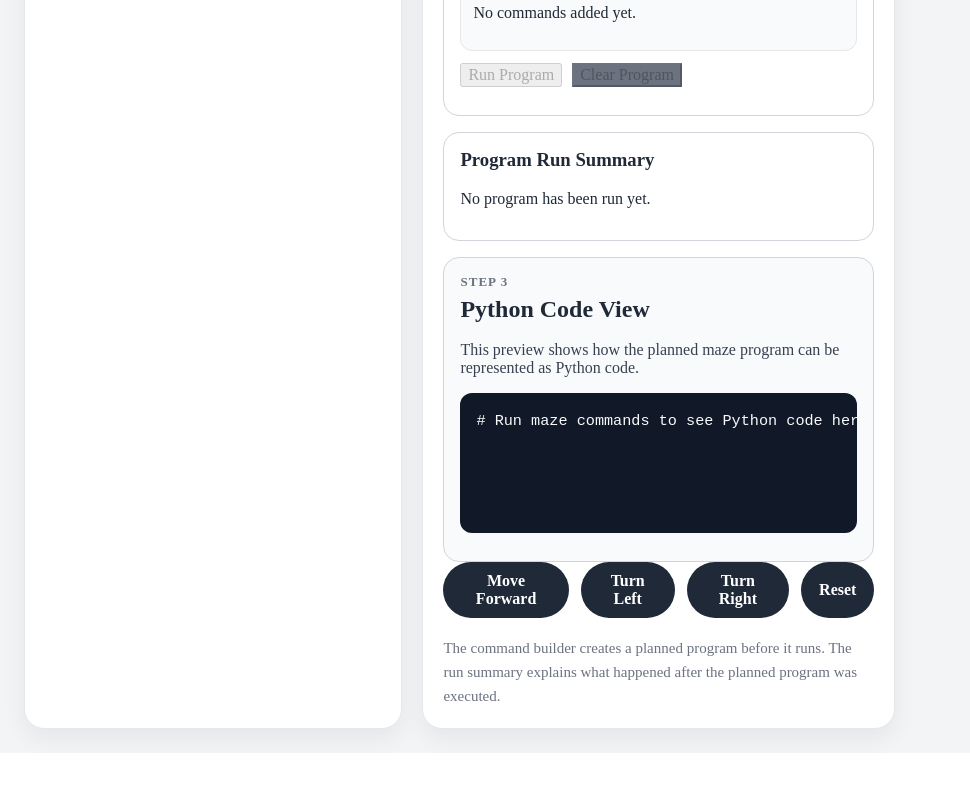
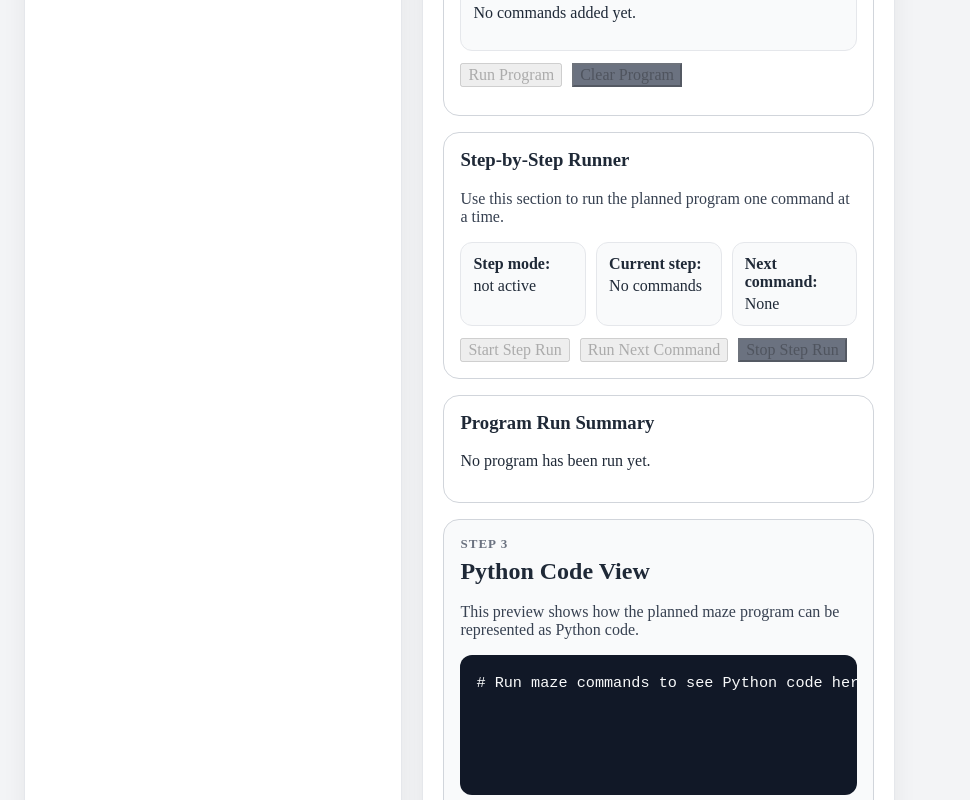
Before and after one commit to Arsal-Abbas-dev/scratch-bridge, a React (Vite) app: page / in a window 1280 px wide. Shown: the part 1140-1940 px from the top of the page, without its empty margins (0-970 px from the left). Before the commit the page ends 1893 px from the top, so only its background shows below. Built offline with nearby package versions, Linux system fonts and the light colour scheme.

Commit message:
Added step-by-step program execution

```diff
--- a/src/App.css
+++ b/src/App.css
@@ -421,3 +421,56 @@
 .program-run-attempts li {
   margin-bottom: 4px;
 }
+.program-step-controls {
+  margin-top: 16px;
+  padding: 16px;
+  border: 1px solid #d1d5db;
+  border-radius: 16px;
+  background: #ffffff;
+}
+
+.program-step-controls h3 {
+  margin-top: 0;
+}
+
+.program-step-note {
+  color: #374151;
+}
+
+.program-step-status {
+  display: grid;
+  grid-template-columns: repeat(3, minmax(0, 1fr));
+  gap: 10px;
+  margin-top: 12px;
+}
+
+.program-step-status div {
+  padding: 12px;
+  border-radius: 12px;
+  background: #f9fafb;
+  border: 1px solid #e5e7eb;
+}
+
+.program-step-status strong,
+.program-step-status span {
+  display: block;
+}
+
+.program-step-status span {
+  margin-top: 4px;
+}
+
+.program-step-actions {
+  display: flex;
+  flex-wrap: wrap;
+  gap: 10px;
+  margin-top: 12px;
+}
+
+.program-step-actions button:last-child {
+  background: #6b7280;
+}
+
+.program-step-actions button:last-child:not(:disabled):hover {
+  background: #4b5563;
+}
--- a/src/components/MazeView.tsx
+++ b/src/components/MazeView.tsx
@@ -17,6 +17,7 @@ import {
   ProgramRunSummary,
   type ProgramRunResult,
 } from './ProgramRunSummary'
+import { ProgramStepControls } from './ProgramStepControls'
 
 const activeLevel = sampleMazes[0]!
 const validationErrors = validateMaze(activeLevel)
@@ -38,7 +39,20 @@ export function MazeView() {
   const [programRunResult, setProgramRunResult] =
     useState<ProgramRunResult | null>(null)
 
+  const [isStepModeActive, setIsStepModeActive] = useState(false)
+  const [currentStepIndex, setCurrentStepIndex] = useState(0)
+  const [stepAttemptedCommands, setStepAttemptedCommands] = useState<
+    moveCommand[]
+  >([])
+
+  function clearStepRunState() {
+    setIsStepModeActive(false)
+    setCurrentStepIndex(0)
+    setStepAttemptedCommands([])
+  }
+
   function handleCommand(commandType: moveCommand) {
+    clearStepRunState()
     setProgramRunResult(null)
 
     setMazeState((currentState) =>
@@ -48,20 +62,25 @@ export function MazeView() {
 
   function handleReset() {
     setMazeState(createInitialMazeState(activeLevel))
+    clearStepRunState()
     setProgramRunResult(null)
   }
 
   function handleAddProgramCommand(commandType: moveCommand) {
+    clearStepRunState()
     setProgramRunResult(null)
     setProgramCommands((currentCommands) => [...currentCommands, commandType])
   }
 
   function handleClearProgram() {
     setProgramCommands([])
+    clearStepRunState()
     setProgramRunResult(null)
   }
 
   function handleRunProgram() {
+    clearStepRunState()
+
     setMazeState((currentState) => {
       const result = runProgramCommands(currentState, programCommands)
 
@@ -75,6 +94,64 @@ export function MazeView() {
 
       return result.finalState
     })
+  }
+
+  function handleStartStepRun() {
+    const startingState = createInitialMazeState(activeLevel)
+
+    setMazeState(startingState)
+    setIsStepModeActive(true)
+    setCurrentStepIndex(0)
+    setStepAttemptedCommands([])
+
+    setProgramRunResult({
+      commandCount: programCommands.length,
+      attemptedCommands: [],
+      finalStatus: getMazeStateStatus(startingState),
+      finalMessage: 'Step run started. Run the next command when ready.',
+      reachedGoal: startingState.isComplete,
+    })
+  }
+
+  function handleRunNextStep() {
+    if (!isStepModeActive) {
+      return
+    }
+
+    if (mazeState.isComplete) {
+      setIsStepModeActive(false)
+      return
+    }
+
+    const commandType = programCommands[currentStepIndex]
+
+    if (!commandType) {
+      setIsStepModeActive(false)
+      return
+    }
+
+    const nextState = runCommand(activeLevel, mazeState, commandType)
+    const nextAttemptedCommands = [...stepAttemptedCommands, commandType]
+    const nextStepIndex = currentStepIndex + 1
+    const hasMoreCommands = nextStepIndex < programCommands.length
+    const shouldContinueStepMode = hasMoreCommands && !nextState.isComplete
+
+    setMazeState(nextState)
+    setStepAttemptedCommands(nextAttemptedCommands)
+    setCurrentStepIndex(nextStepIndex)
+    setIsStepModeActive(shouldContinueStepMode)
+
+    setProgramRunResult({
+      commandCount: programCommands.length,
+      attemptedCommands: nextAttemptedCommands,
+      finalStatus: getMazeStateStatus(nextState),
+      finalMessage: getMazeStateMessage(nextState),
+      reachedGoal: nextState.isComplete,
+    })
+  }
+
+  function handleStopStepRun() {
+    setIsStepModeActive(false)
   }
 
   function runProgramCommands(
@@ -124,9 +201,30 @@ export function MazeView() {
         isRunDisabled={
           programCommands.length === 0 ||
           validationErrors.length > 0 ||
-          mazeState.isComplete
+          mazeState.isComplete ||
+          isStepModeActive
         }
         isClearDisabled={programCommands.length === 0}
+      />
+
+      <ProgramStepControls
+        programCommands={programCommands}
+        currentStepIndex={currentStepIndex}
+        isStepModeActive={isStepModeActive}
+        onStartStepRun={handleStartStepRun}
+        onRunNextStep={handleRunNextStep}
+        onStopStepRun={handleStopStepRun}
+        isStartDisabled={
+          programCommands.length === 0 ||
+          validationErrors.length > 0 ||
+          isStepModeActive
+        }
+        isNextDisabled={
+          !isStepModeActive ||
+          validationErrors.length > 0 ||
+          mazeState.isComplete ||
+          currentStepIndex >= programCommands.length
+        }
       />
 
       <ProgramRunSummary result={programRunResult} />
@@ -141,8 +239,9 @@ export function MazeView() {
       />
 
       <p className="panel-note">
-        The command builder creates a planned program before it runs. The run
-        summary explains what happened after the planned program was executed.
+        The command builder creates a planned program before it runs. The
+        step-by-step runner lets the learner execute that planned program one
+        command at a time.
       </p>
     </section>
   )
--- /dev/null
+++ b/src/components/ProgramStepControls.tsx
@@ -0,0 +1,78 @@
+import type { moveCommand } from '../maze/mazeTypes'
+
+type ProgramStepControlsProps = {
+  programCommands: moveCommand[]
+  currentStepIndex: number
+  isStepModeActive: boolean
+  onStartStepRun: () => void
+  onRunNextStep: () => void
+  onStopStepRun: () => void
+  isStartDisabled: boolean
+  isNextDisabled: boolean
+}
+
+const commandLabels: Record<moveCommand, string> = {
+  'move forward': 'Move Forward',
+  'turn left': 'Turn Left',
+  'turn right': 'Turn Right',
+}
+
+export function ProgramStepControls({
+  programCommands,
+  currentStepIndex,
+  isStepModeActive,
+  onStartStepRun,
+  onRunNextStep,
+  onStopStepRun,
+  isStartDisabled,
+  isNextDisabled,
+}: ProgramStepControlsProps) {
+  const nextCommand = programCommands[currentStepIndex]
+  const totalCommands = programCommands.length
+  const displayStepNumber = totalCommands === 0 ? 0 : currentStepIndex + 1
+
+  return (
+    <div className="program-step-controls" aria-label="Step-by-step program controls">
+      <h3>Step-by-Step Runner</h3>
+
+      <p className="program-step-note">
+        Use this section to run the planned program one command at a time.
+      </p>
+
+      <div className="program-step-status">
+        <div>
+          <strong>Step mode:</strong>
+          <span>{isStepModeActive ? 'active' : 'not active'}</span>
+        </div>
+
+        <div>
+          <strong>Current step:</strong>
+          <span>
+            {totalCommands === 0
+              ? 'No commands'
+              : `${displayStepNumber} of ${totalCommands}`}
+          </span>
+        </div>
+
+        <div>
+          <strong>Next command:</strong>
+          <span>{nextCommand ? commandLabels[nextCommand] : 'None'}</span>
+        </div>
+      </div>
+
+      <div className="program-step-actions">
+        <button type="button" onClick={onStartStepRun} disabled={isStartDisabled}>
+          Start Step Run
+        </button>
+
+        <button type="button" onClick={onRunNextStep} disabled={isNextDisabled}>
+          Run Next Command
+        </button>
+
+        <button type="button" onClick={onStopStepRun} disabled={!isStepModeActive}>
+          Stop Step Run
+        </button>
+      </div>
+    </div>
+  )
+}
```
Also changed, not shown: 1 other file (tests, documents, lock files or other folders).
